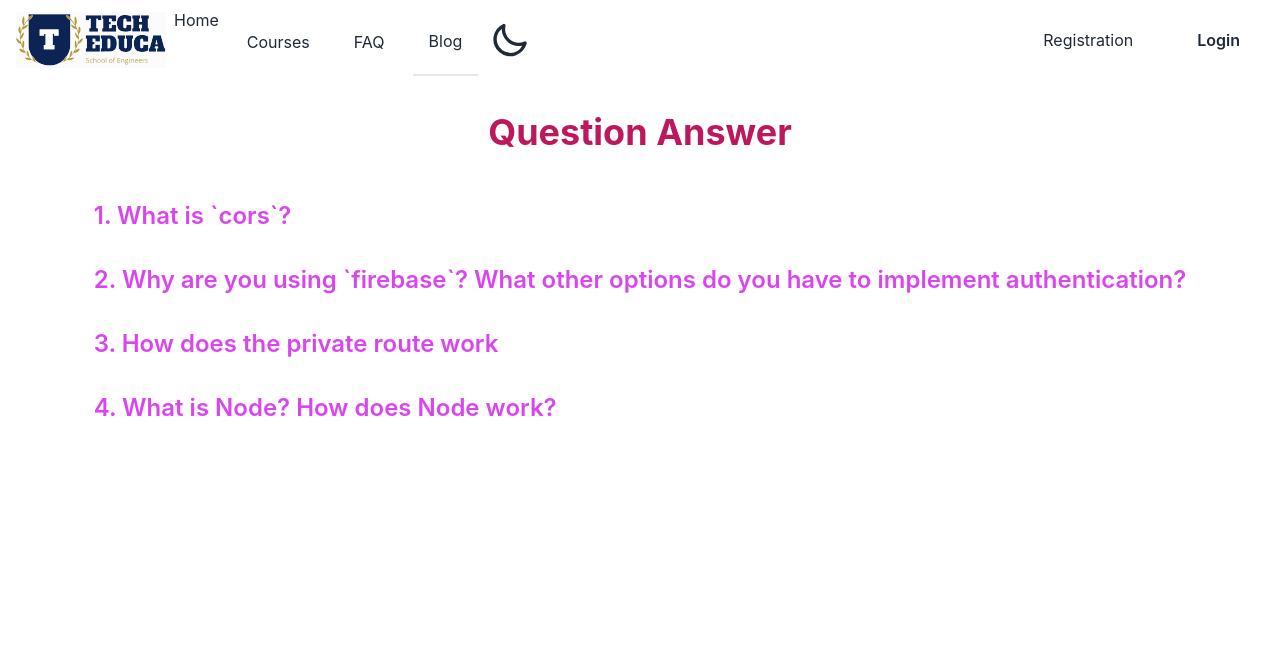
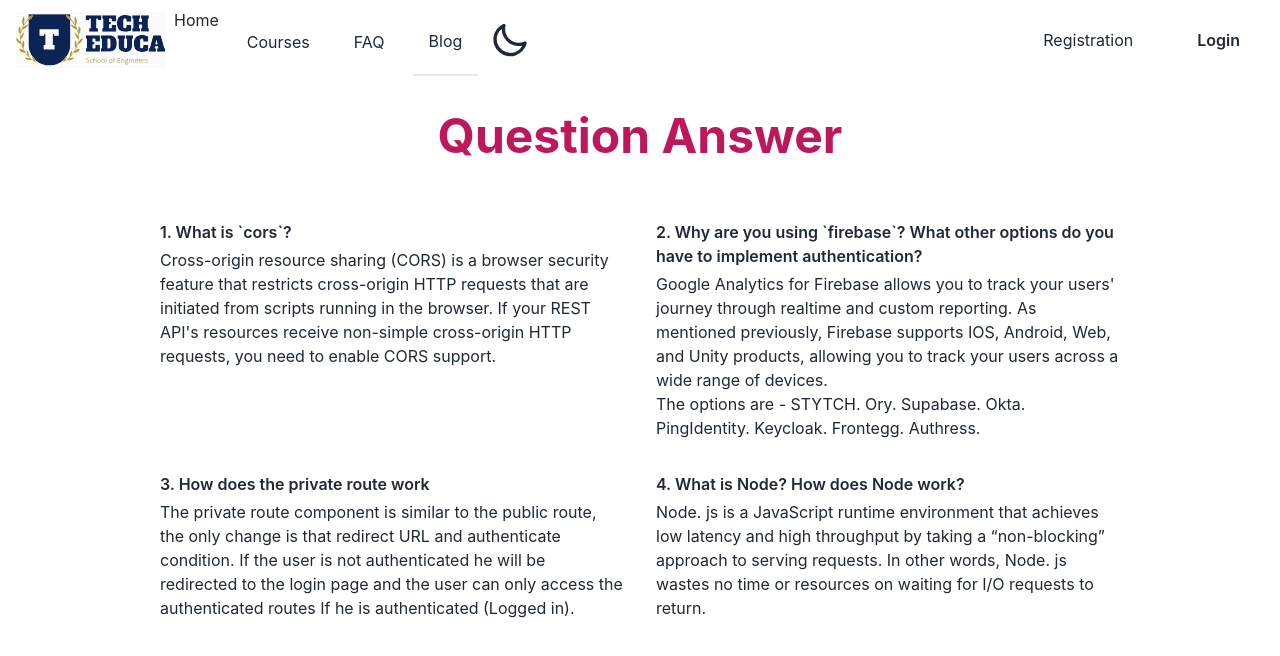
Before and after one commit to ShapnaAkter06/Tech-Educa, a React (Create React App) app: page /blog in a window 1280 px wide. Shown: the top 656 px of the page. Built offline with nearby package versions, Linux system fonts and the light colour scheme; no server answers.

Commit message:
blog sec added

```diff
--- a/src/Components/Pages/Blog/Blog.js
+++ b/src/Components/Pages/Blog/Blog.js
@@ -2,28 +2,39 @@ import React from 'react';
 
 const Blog = () => {
     return (
-        <div className='flex justify-center items-center'>
         <div>
-                <h2 className='text-4xl text-pink-700 font-bold flex justify-center mt-8'>Question Answer</h2>
-                <div className="grid grid-cols-1 gap-4 p-12">
+            <section className="dark:bg-gray-800 dark:text-gray-100">
+                <div className="container flex flex-col justify-center p-4 mx-auto md:p-8">
+                    <h2 className="mb-12 text-4xl font-bold leading-none text-center sm:text-5xl text-pink-700">Question Answer</h2>
+                    <div className="grid gap-10 md:gap-8 sm:p-3 md:grid-cols-2 lg:px-12 xl:px-32">
                         <div>
-                        <h3 className='text-fuchsia-500  text-2xl font-semibold'>1. What is `cors`?</h3>
-                        <p className='text-1xl font-medium max-w-xl mx-auto my-4'></p>
+                            <h3 className="font-semibold">1. What is `cors`?</h3>
+                            <p className="mt-1 dark:text-gray-400">Cross-origin resource sharing (CORS) is a browser security feature that restricts cross-origin HTTP requests that are initiated from scripts running in the browser. If your REST API's resources receive non-simple cross-origin HTTP requests, you need to enable CORS support.
+                            </p>
                         </div>
                         <div>
-                        <h3 className='text-fuchsia-500  text-2xl font-semibold'>2. Why are you using `firebase`? What other options do you have to implement authentication?</h3>
-                        <p className='text-1xl font-medium max-w-xl mx-auto my-4'></p>
+                            <h3 className="font-semibold">2. Why are you using `firebase`? What other options do you have to implement authentication?</h3>
+                            <p className="mt-1 dark:text-gray-400">Google Analytics for Firebase allows you to track your users' journey through realtime and custom reporting. As mentioned previously, Firebase supports IOS, Android, Web, and Unity products, allowing you to track your users across a wide range of devices. <br /> The options are -
+                                STYTCH.
+                                Ory.
+                                Supabase.
+                                Okta.
+                                PingIdentity.
+                                Keycloak.
+                                Frontegg.
+                                Authress.</p>
                         </div>
                         <div>
-                        <h3 className='text-fuchsia-500  text-2xl font-semibold'>3. How does the private route work</h3>
-                        <p className='text-1xl font-medium max-w-xl mx-auto my-4'></p>
+                            <h3 className="font-semibold">3. How does the private route work</h3>
+                            <p className="mt-1 dark:text-gray-400">The private route component is similar to the public route, the only change is that redirect URL and authenticate condition. If the user is not authenticated he will be redirected to the login page and the user can only access the authenticated routes If he is authenticated (Logged in).</p>
                         </div>
                         <div>
-                        <h3 className='text-fuchsia-500  text-2xl font-semibold'>4. What is Node? How does Node work?</h3>
-                        <p className='text-1xl font-medium max-w-xl mx-auto my-4'></p>
+                            <h3 className="font-semibold">4. What is Node? How does Node work?</h3>
+                            <p className="mt-1 dark:text-gray-400">Node. js is a JavaScript runtime environment that achieves low latency and high throughput by taking a “non-blocking” approach to serving requests. In other words, Node. js wastes no time or resources on waiting for I/O requests to return.</p>
                         </div>
                     </div>
                 </div>
+            </section>
         </div>
     );
 };
```
Lines whose indentation alone changed are shown as unchanged.
